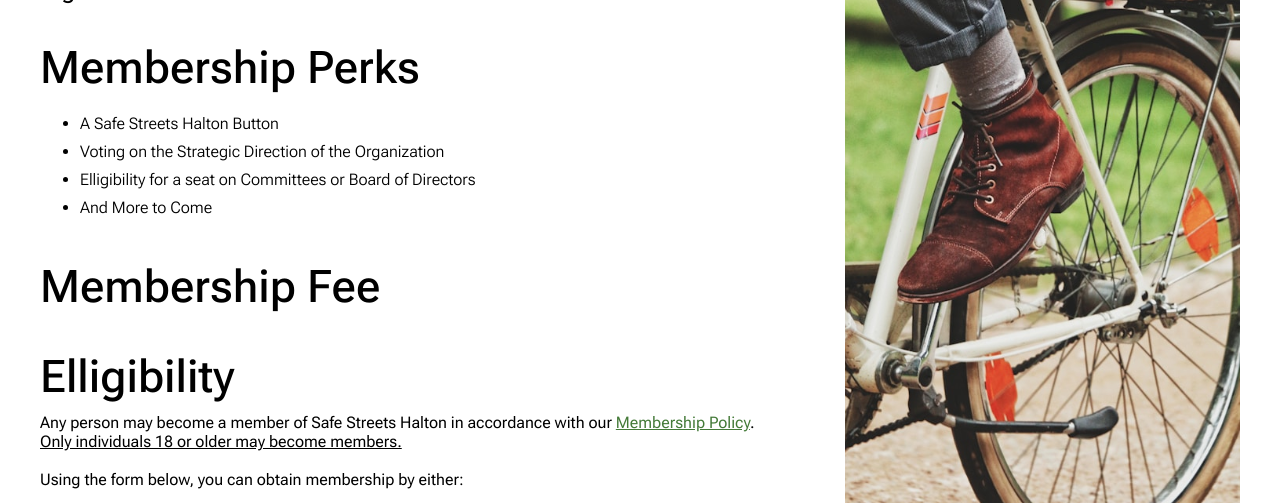
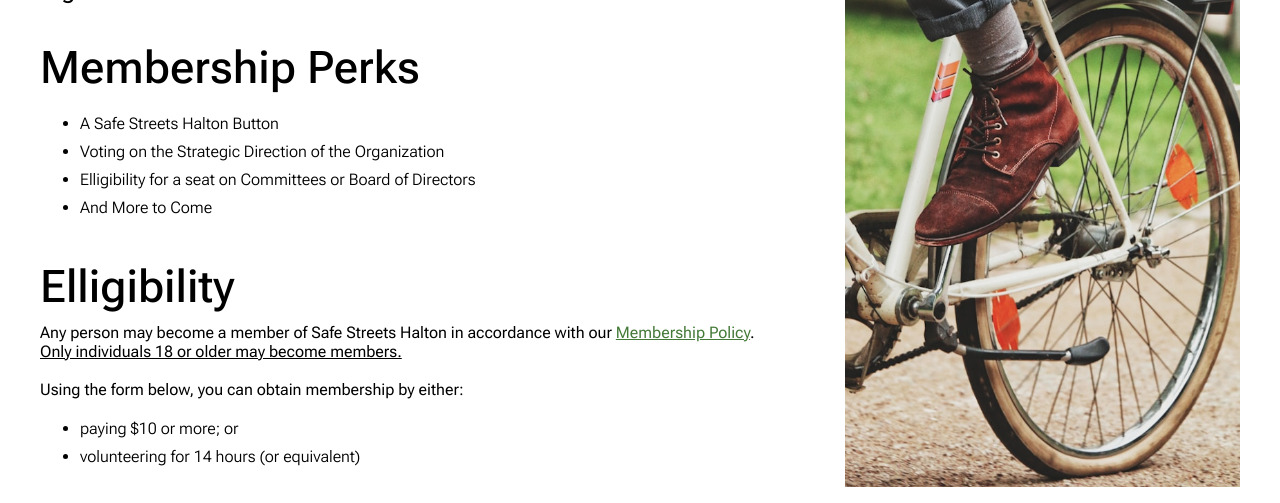
Before and after one commit to Safe-Streets-Halton/safe-streets-halton.github.io, a Jekyll site: the page built from get-involved/membership.html, in a window 1280 px wide and 900 px high, scrolled down 373 px, cut to the strip 0-503 px from the top of the window. Built offline with Jekyll 4.4.1, drawn with Linux system fonts in a browser that asks for light colours.

Commit message:
Removed the Membership fee section

```diff
--- a/get-involved/membership.html
+++ b/get-involved/membership.html
@@ -17,10 +17,6 @@ hidden: true
                     <li>Elligibility for a seat on Committees or Board of Directors</li>
                     <li>And More to Come</li>
                 </ul>
-            </p>
-            <h2>Membership Fee</h2>
-            <p>
-
             </p>
             <h2>Elligibility</h2>
             Any person may become a member of Safe Streets Halton in accordance with our <a
```
